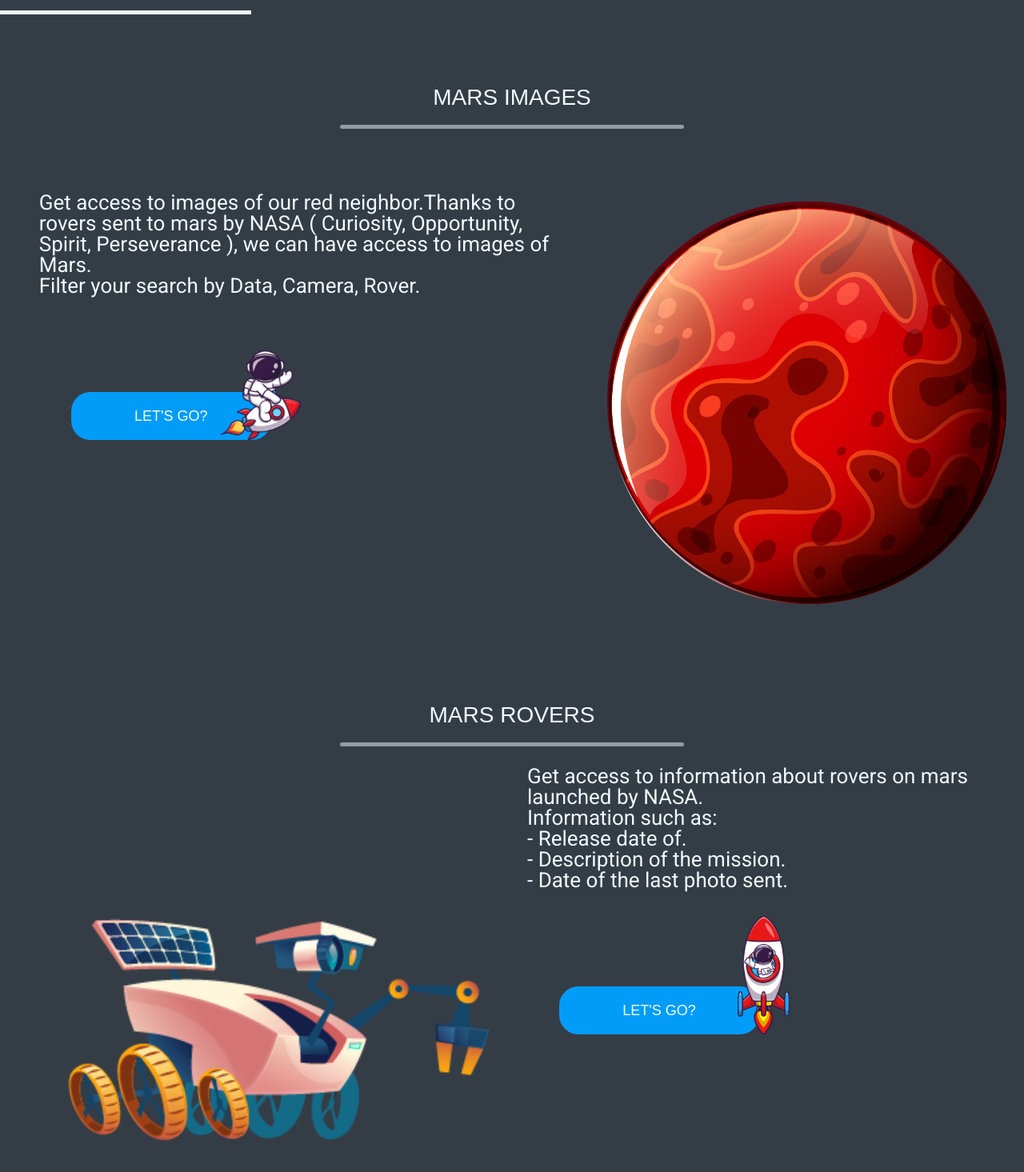
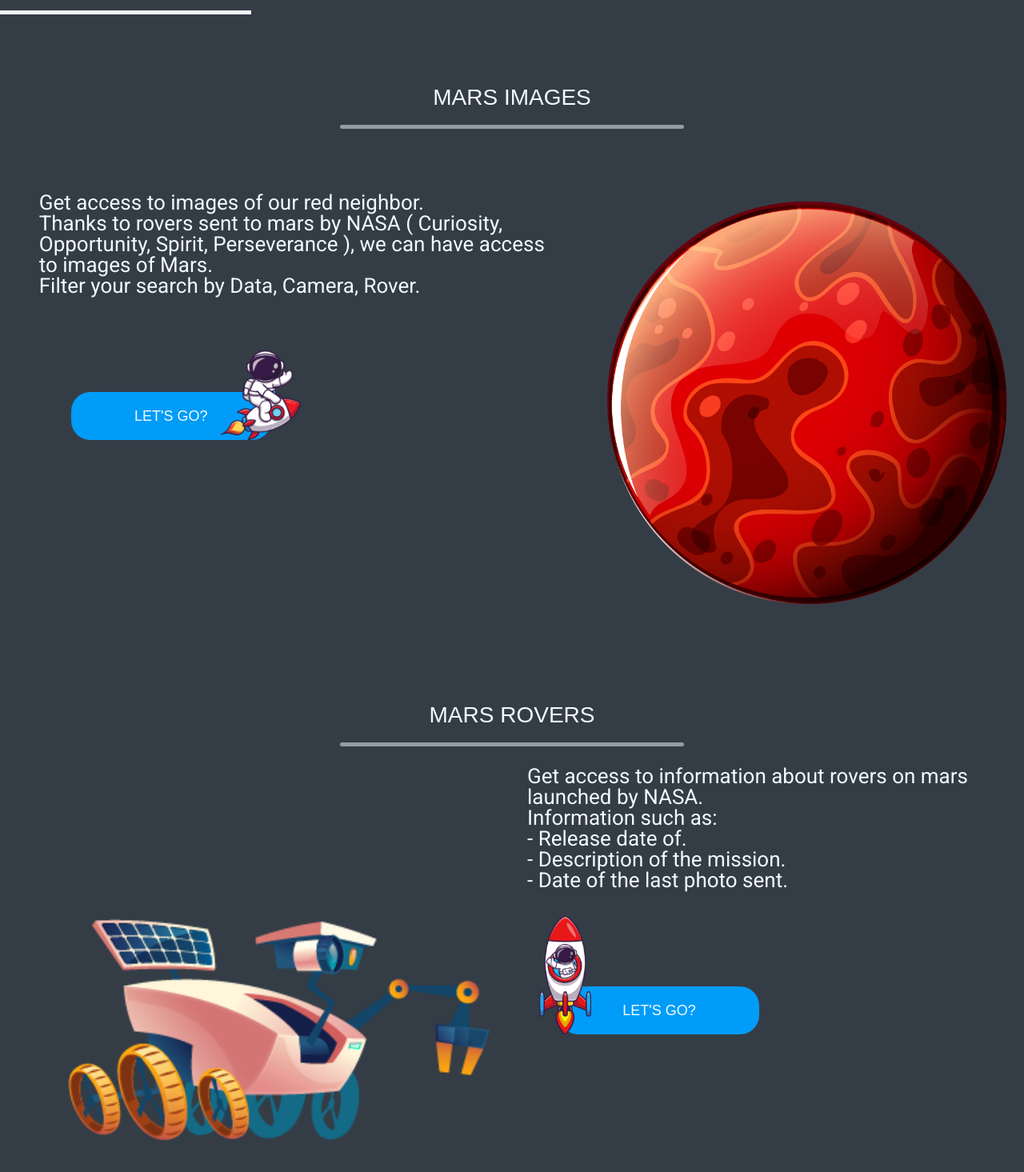
Before and after one commit to naceliomb/nasa-facility, a React (Vite) app: page / in a window 1280 px wide. Shown: the part 885-2350 px from the top of the page at 80% size. Built offline with nearby package versions, Linux system fonts and the light colour scheme; the HTML template or start-up script is replaced by a standard one; a web font is replaced by a local one.

Commit message:
finalize hero component and add button variations

```diff
--- a/src/App.tsx
+++ b/src/App.tsx
@@ -13,6 +13,8 @@
 
 
 function App() {
+
+    //data
     const titleApresentation = "HOUSTON? I HAVE A SOLUTION!";
     const contentApresentation1 = "Public information provided by NASA's API in a simplified and fair way.";
     const contentApresentation2 = "Get access to photos and other information from nasa missions.";
@@ -23,7 +25,7 @@
 
     };
 
-    const marsImageApresentation1 = "Get access to images of our red neighbor.Thanks to rovers sent to mars by NASA ( Curiosity, Opportunity, Spirit, Perseverance ), we can have access to images of Mars."
+    const marsImageApresentation1 = "Get access to images of our red neighbor.<br>Thanks to rovers sent to mars by NASA ( Curiosity, Opportunity, Spirit, Perseverance ), we can have access to images of Mars."
     const marsImageApresentation2 = "Filter your search by Data, Camera, Rover."
     const marsImageApresentation = {
         marsImageApresentation1,
@@ -77,6 +79,7 @@
                         buttonText="LET'S GO?"
                         normal={false}
                         thin={true}
+                        leftButtonImage={true}
                     />
                 </section>
 			</section>
--- /dev/null
+++ b/src/components/ButtonWithImage/ButtonWithImage.tsx
@@ -0,0 +1,18 @@
+import "./style.css"
+type ButtonWithImageProps = {
+    active?: boolean | false,
+    image?: string | undefined,
+    text?: string,
+    leftImage?: boolean
+}
+
+function ButtonWithImage(props:ButtonWithImageProps) {
+    return (
+        <div className={props.active ? props.leftImage ? "hero_text-button left-button-image" : "hero_text-button" : ""}>
+            <img className="hero_text-button_image" src={props.image} />
+            <a href="#">{props.text}</a>
+        </div>
+    );
+}
+
+export default ButtonWithImage;
--- /dev/null
+++ b/src/components/ButtonWithImage/style.css
@@ -0,0 +1,6 @@
+.left-button-image img{
+    position: absolute;
+    max-width: 40%;
+    left: -10% !important;
+    bottom: 0;
+}
--- a/src/components/HeroContent/HeroContent.tsx
+++ b/src/components/HeroContent/HeroContent.tsx
@@ -1,5 +1,6 @@
 import "./style.css";
 import Paragraph from "../Paragraph/Paragraph";
+import ButtonWithImage from "../ButtonWithImage/ButtonWithImage";
 
 type HeroProps = {
     title?: string,
@@ -8,6 +9,7 @@
     heroImage: string | undefined,
     buttonImage?: string | undefined,
     buttonActive: boolean,
+    leftButtonImage?: boolean,
     rightHero?: boolean,
     normal?: boolean | true,
     thin?: boolean | false
@@ -37,10 +39,8 @@
                         return <Paragraph text={paragraph} normal={props.normal==false ? props.normal : true} thin={props.thin==true ? props.thin : false}/>;
                     })}
 
-                    <div className={props.buttonActive ? "hero_text-button" : ""}>
-                        <img className="hero_text-button_image" src={props.buttonImage} />
-                        <a href="#">{props.buttonText}</a>
-                    </div>
+                    {props.buttonActive ? <ButtonWithImage active={true} image={props.buttonImage} text={props.buttonText} leftImage={props.leftButtonImage ? true : false} /> : <></>}
+
                 </div>
             </div>
         </div>
```
